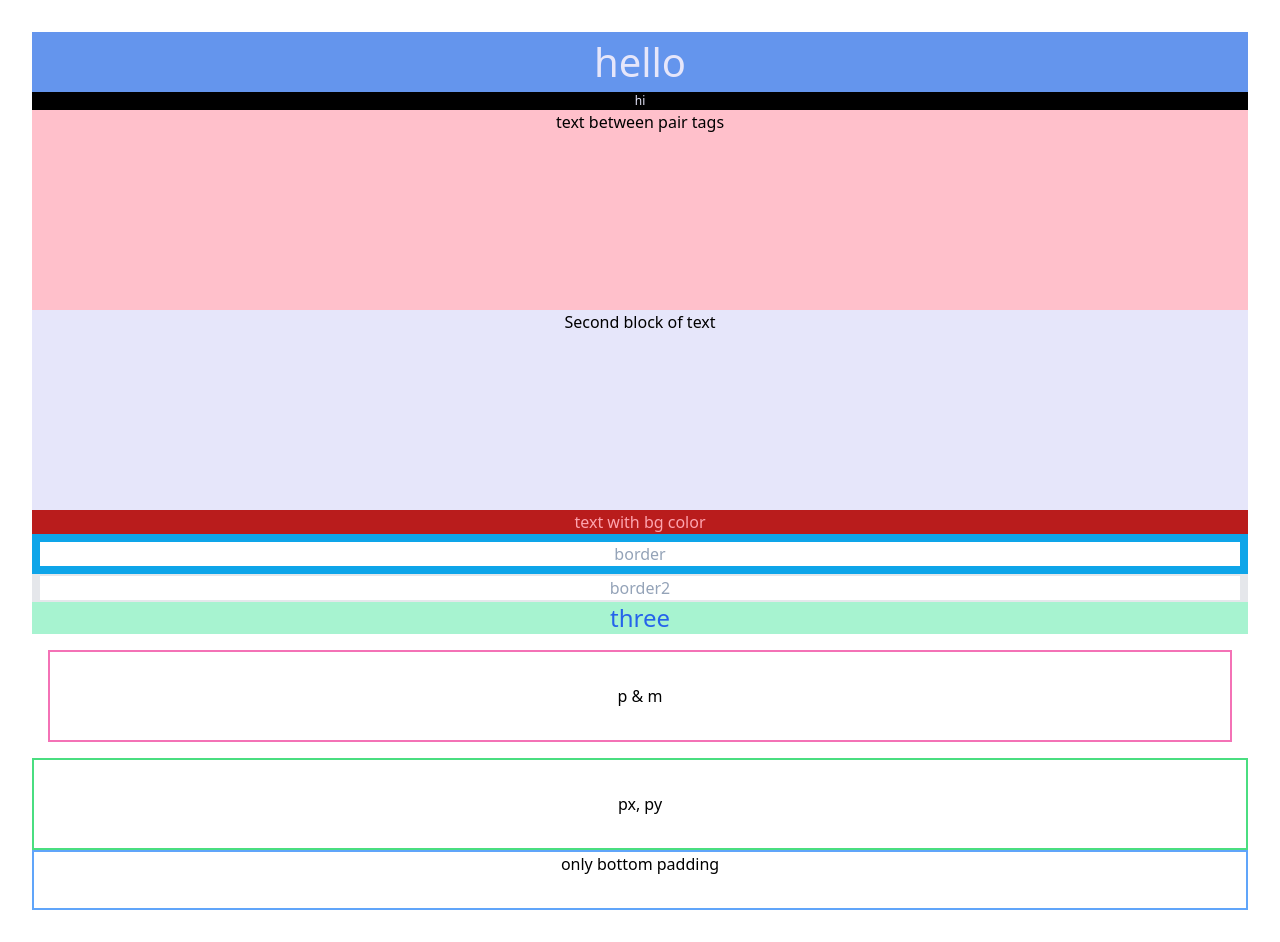
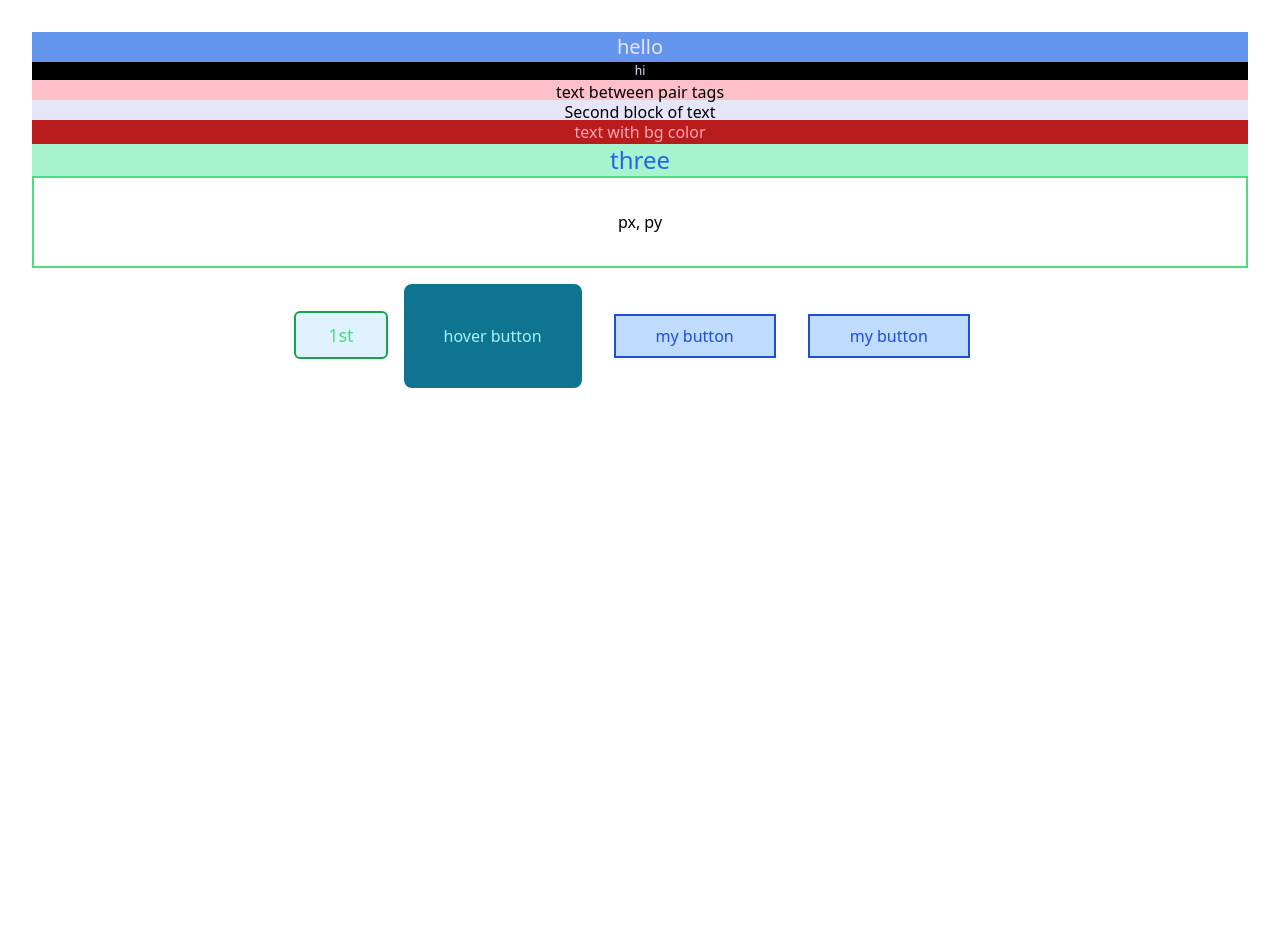
Before and after one commit to w7595wen/React-Project, a React (Vite) app in the folder vite-project/: page / in a window 1280 px wide. After the commit the page ends 800 px from the top, so only its background shows below. Built offline with nearby package versions, Linux system fonts and the light colour scheme.

Commit message:
tried new things

```diff
--- a/vite-project/src/App.jsx
+++ b/vite-project/src/App.jsx
@@ -1,6 +1,7 @@
 import { useState } from "react";
 import reactLogo from "./assets/react.svg";
 import "./App.css";
+import FancyButton from "./FancyButton";
 
 /*Write this line to import component 'MyComponent' from another file,
 showing relative path */
@@ -34,7 +35,7 @@ const Box = (props) => {
         color:
           textColor /* another st of curly brackets is a plain old JS object */,
         fontSize: large
-          ? "40px"
+          ? "20px"
           : "12px" /* another prop is boolean expression (we call large) */,
       }}
     >
@@ -59,26 +60,28 @@ function App() {
         textColor="Lavender" /*the prop corresponds to what's destructured there */
         large={false} /* set to false so apply font size 12 px */
       />
-      <MyComponent bgColor="Pink" height={120}>
+      <MyComponent bgColor="Pink" height={10}>
         text between pair tags
       </MyComponent>
-      <MyComponent bgColor="Lavender" height={40}>
+      <MyComponent bgColor="Lavender" height={10}>
         Second block of text
       </MyComponent>
       <div>
         <div className="text-rose-300 bg-red-700">text with bg color</div>
-        <div className="text-slate-400 border-8 border-sky-500"> border</div>
-        <div className="text-slate-400 border-x-8 border-y-2 border-blue">
-          border2
-        </div>
         <div className="text-2xl bg-emerald-200 text-blue-600">three</div>
-        <div className="border-2 border-pink-400 p-8 m-4"> p & m </div>
         <div className="border-2 border-green-400 px-2 py-8"> px, py </div>
-        <div className="border-2 border-blue-400 px-2 pb-8">
-          {" "}
-          only bottom padding{" "}
-        </div>
       </div>
+      <button className="text-lg border-2 border-green-600 text-green-400 bg-sky-100 text-lg px-8 py-2 m-12, rounded-md">
+        1st
+      </button>
+      <button
+        className="m-4 bg-cyan-700 text-cyan-200 p-10 rounded-lg
+        hover:bg-cyan-200 hover:text-cyan-700"
+      >
+        hover button
+      </button>
+      <FancyButton>click me</FancyButton>
+      <FancyButton>submit</FancyButton>
     </div>
   );
 }
--- /dev/null
+++ b/vite-project/src/FancyButton.jsx
@@ -0,0 +1,12 @@
+const FancyButton = (props) => {
+  return (
+    <button
+      className="bg-blue-200
+    border-2 border-blue-700 text-blue-700 px-10 py-2 m-4"
+    >
+      my button
+    </button>
+  );
+};
+
+export default FancyButton;
--- a/vite-project/src/MyComponent.jsx
+++ b/vite-project/src/MyComponent.jsx
@@ -12,7 +12,7 @@ const MyComponent = (props) => {
       style={{
         /* specify MyComponent’s features. style{{} inside <div> */
         background: bgColor,
-        height: "200px",
+        height: "20px",
       }}
     >
       {children}
@@ -20,4 +20,6 @@ const MyComponent = (props) => {
   );
 };
 
+/* This line makes MyComponent available in the rest of the application
+if I choose to import it somewhere else */
 export default MyComponent;
```
